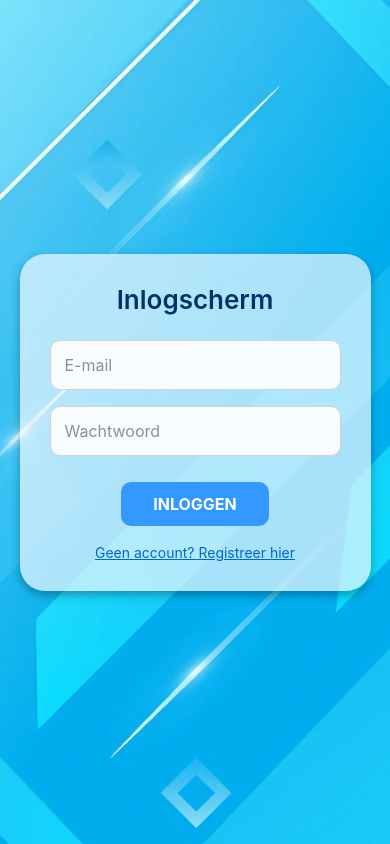
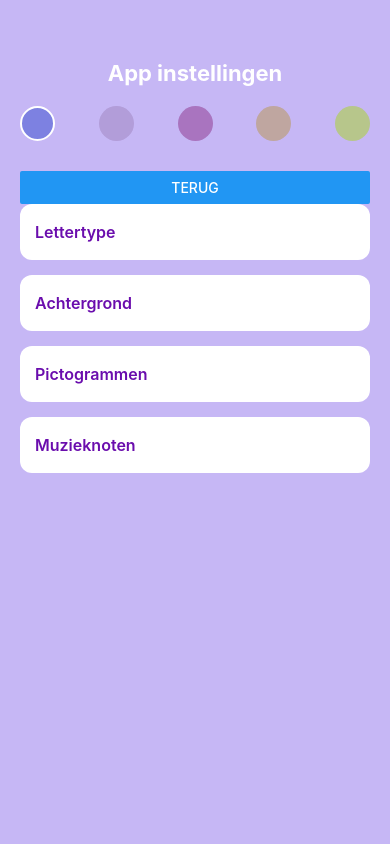
Before and after one commit to HamsterChief/Project_D, a React Native app in the folder AgendaApp/: screen /AppSettings in a window 390 px wide. Built offline with nearby package versions, Linux system fonts and the light colour scheme.

Commit message:
added basic appsettings page (niet af)

```diff
--- a/AgendaApp/App.tsx
+++ b/AgendaApp/App.tsx
@@ -4,6 +4,7 @@ import { createStackNavigator } from '@react-navigation/stack';
 import LoginScreen from './screens/Login';
 import AgendaScreen from './screens/Agenda';
 import RegisterScreen from './screens/Register';
+import AppSettingsScreen from './screens/AppSettings';
 
 const Stack = createStackNavigator();
 
@@ -17,6 +18,7 @@ export default function App() {
         <Stack.Screen name="Login" component={LoginScreen} />
         <Stack.Screen name="Agenda" component={AgendaScreen} />
         <Stack.Screen name="Register" component={RegisterScreen} />
+        <Stack.Screen name="AppSettings" component={AppSettingsScreen} />
       </Stack.Navigator>
     </NavigationContainer>
   );
--- a/AgendaApp/screens/Agenda.tsx
+++ b/AgendaApp/screens/Agenda.tsx
@@ -107,10 +107,22 @@ const AgendaScreen = () => {
     <View style={styles.container}>
       <View style={styles.headerRow}>
         <Text style={styles.title}>Mijn Afspraken</Text>
-        <Text style={styles.logout} onPress={() => navigation.navigate('Login')}>
+        <View style={styles.headerActions}>
+          <Text style={styles.link} onPress={() => navigation.navigate('AppSettings')}>
+            Instellingen
+          </Text>
+          <Text style={styles.link} onPress={() => navigation.navigate('Login')}>
             Logout
-        </Text>
+          </Text>
+        </View>
       </View>
+    {/* // <View style={styles.container}>
+    //   <View style={styles.headerRow}>
+    //     <Text style={styles.title}>Mijn Afspraken</Text>
+    //     <Text style={styles.logout} onPress={() => navigation.navigate('Login')}>
+    //         Logout
+    //     </Text>
+    //   </View> */}
 
         <FlatList
           data={appointments}
@@ -148,6 +160,14 @@ const styles = StyleSheet.create({
   paddingHorizontal: 16,
   marginBottom: 20,
   },
+  headerActions: {
+    flexDirection: 'row',
+    gap: 20,
+  },
+  link: {
+    fontSize: 16,
+    color: 'blue',
+  },
   container: {
     flex: 1,
     padding: 20,
--- /dev/null
+++ b/AgendaApp/screens/AppSettings.tsx
@@ -0,0 +1,100 @@
+
+
+import React, { useState } from 'react';
+import { View, Text, TouchableOpacity, StyleSheet, ScrollView, Button } from 'react-native';
+import { useNavigation } from '@react-navigation/native'; // <-- Add this import
+
+
+
+
+const colorOptions = ['#7D81E1', '#B29DD9', '#A974BF', '#BFA6A0', '#B7C68B'];
+
+const AppSettingsScreen: React.FC = () => {
+  const [selectedColor, setSelectedColor] = useState<string>(colorOptions[0]);
+  const navigation = useNavigation();
+
+  return (
+    <View style={styles.container}>
+      <Text style={styles.header}>App instellingen</Text>
+
+      {/* Color Selection */}
+      <View style={styles.colorSelector}>
+        {colorOptions.map((color) => (
+          <TouchableOpacity
+            key={color}
+            style={[
+              styles.colorCircle,
+              { backgroundColor: color },
+              selectedColor === color && styles.selectedCircle,
+            ]}
+            onPress={() => setSelectedColor(color)}
+          />
+        ))}
+      </View>
+
+      <Button title="Terug" onPress={() => navigation.navigate('Agenda')} />
+
+      {/* Settings Options */}
+      <ScrollView style={styles.optionsContainer}>
+        <SettingOption label="Lettertype" />
+        <SettingOption label="Achtergrond" />
+        <SettingOption label="Pictogrammen" />
+        <SettingOption label="Muzieknoten" />
+      </ScrollView>
+    </View>
+  );
+};
+
+const SettingOption = ({ label }: { label: string }) => (
+  <TouchableOpacity style={styles.option}>
+    <Text style={styles.optionText}>{label}</Text>
+  </TouchableOpacity>
+);
+
+const styles = StyleSheet.create({
+  container: {
+    flex: 1,
+    backgroundColor: '#C6B7F5',
+    paddingTop: 60,
+    paddingHorizontal: 20,
+  },
+  header: {
+    fontSize: 22,
+    fontWeight: 'bold',
+    textAlign: 'center',
+    marginBottom: 20,
+    color: '#fff',
+  },
+  colorSelector: {
+    flexDirection: 'row',
+    justifyContent: 'space-between',
+    marginBottom: 30,
+  },
+  colorCircle: {
+    width: 35,
+    height: 35,
+    borderRadius: 20,
+    borderWidth: 2,
+    borderColor: 'transparent',
+  },
+  selectedCircle: {
+    borderColor: '#fff',
+  },
+  optionsContainer: {
+    flex: 1,
+  },
+  option: {
+    backgroundColor: '#fff',
+    paddingVertical: 18,
+    paddingHorizontal: 15,
+    borderRadius: 12,
+    marginBottom: 15,
+  },
+  optionText: {
+    fontSize: 16,
+    fontWeight: '600',
+    color: '#6A0DAD',
+  },
+});
+
+export default AppSettingsScreen;
```
Also changed, not shown: AgendaApp/screens/AICoach.tsx (added).
